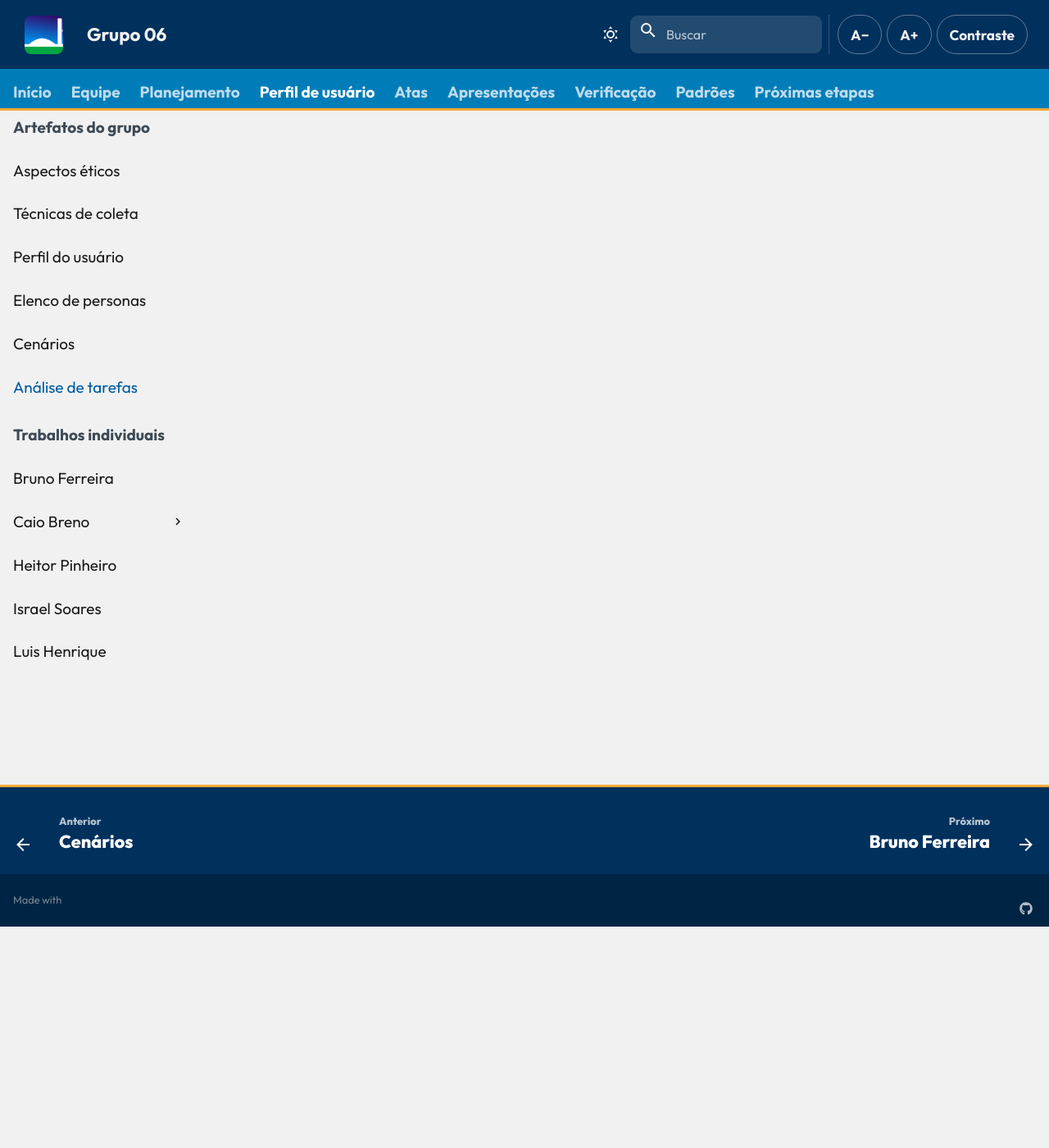
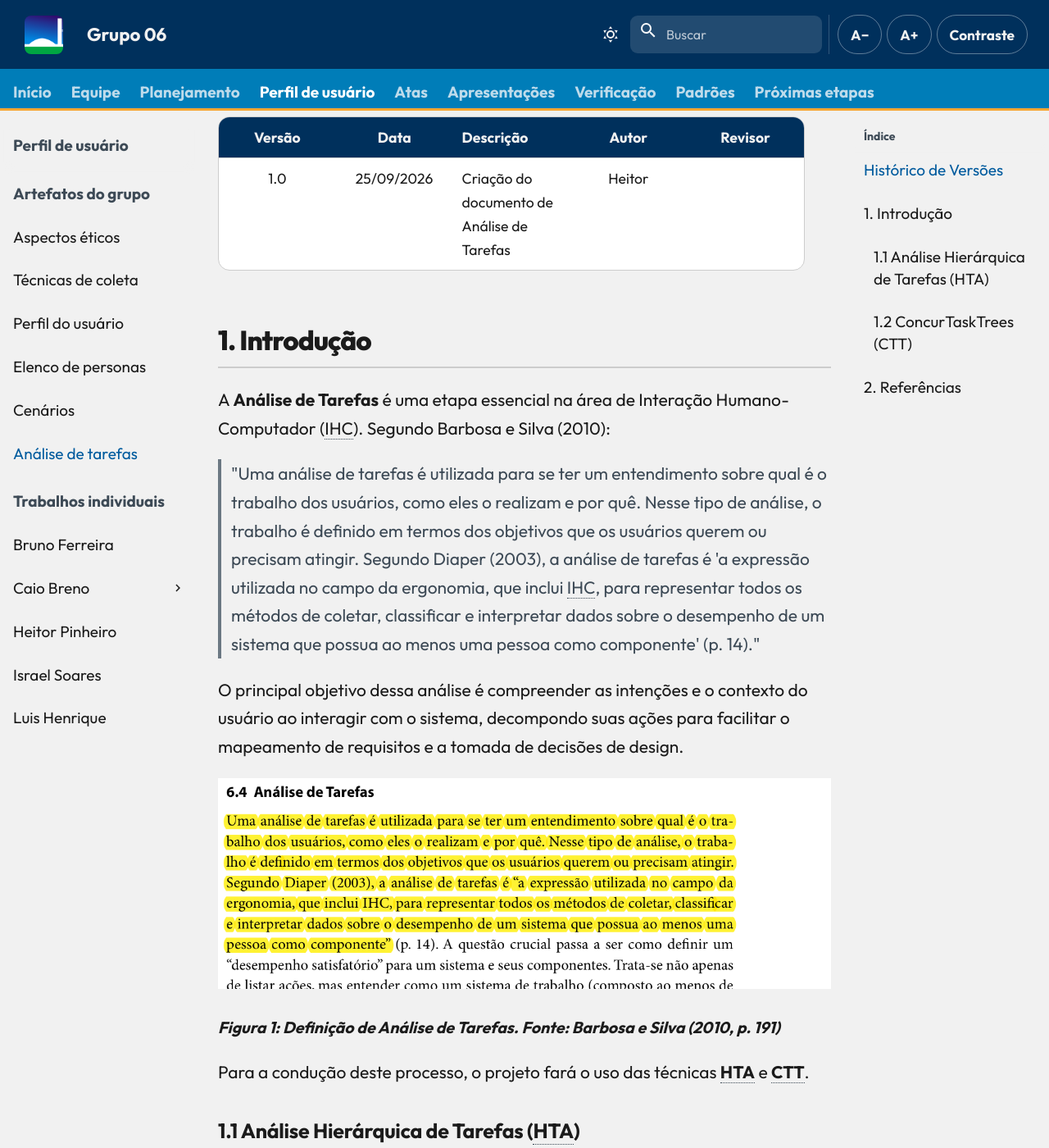
Before and after one commit to Interacao-Humano-Computador/2026.2-Grupo06, an MkDocs documentation site: the page built from docs/entrega-2/analise-tarefas.md, in a window 1280 px wide and 1400 px high, scrolled down 270 px. Shown: the whole window at 82% size. Built offline with MkDocs 1.6.1 and Material for MkDocs 9.7.7, drawn with Linux system fonts in a browser that asks for light colours; comment, search, counter and statistics services are not loaded; some of the changed text lies outside the part shown.

Commit message:
docs: adiciona introdução e fundamentação teórica de análise de tarefas

```diff
--- a/docs/entrega-2/analise-tarefas.md
+++ b/docs/entrega-2/analise-tarefas.md
@@ -1 +1,40 @@
 # Análise de tarefas
+
+## Histórico de Versões
+
+| Versão | Data | Descrição | Autor | Revisor |
+| :---: | :---: | :--- | :---: | :---: |
+| 1.0 | 25/09/2026 | Criação do documento de Análise de Tarefas | Heitor | |
+
+## 1. Introdução
+
+A **Análise de Tarefas** é uma etapa essencial na área de Interação Humano-Computador (IHC). Segundo Barbosa e Silva (2010):
+
+> "Uma análise de tarefas é utilizada para se ter um entendimento sobre qual é o trabalho dos usuários, como eles o realizam e por quê. Nesse tipo de análise, o trabalho é definido em termos dos objetivos que os usuários querem ou precisam atingir. Segundo Diaper (2003), a análise de tarefas é 'a expressão utilizada no campo da ergonomia, que inclui IHC, para representar todos os métodos de coletar, classificar e interpretar dados sobre o desempenho de um sistema que possua ao menos uma pessoa como componente' (p. 14)."
+
+O principal objetivo dessa análise é compreender as intenções e o contexto do usuário ao interagir com o sistema, decompondo suas ações para facilitar o mapeamento de requisitos e a tomada de decisões de design.
+
+![Definição de Análise de Tarefas](../assets/img/referencias/barbosa-analise.png)
+<figcaption>Figura 1: Definição de Análise de Tarefas. Fonte: Barbosa e Silva (2010, p. 191)</figcaption>
+
+Para a condução deste processo, o projeto fará o uso das técnicas **HTA** e **CTT**.
+
+### 1.1 Análise Hierárquica de Tarefas (HTA)
+
+A técnica HTA (*Hierarchical Task Analysis*) busca mapear a estrutura hierárquica dos objetivos do usuário, detalhando passo a passo as ações e sub-objetivos necessários para alcançá-los. De acordo com a literatura base:
+
+> "A Análise Hierárquica de Tarefas (HTA - *Hierarchical Task Analysis*) foi desenvolvida na década de 1960 para entender as competências e habilidades exibidas em tarefas complexas e não repetitivas, bem como para auxiliar na identificação de problemas de desempenho (Annett, 2003; Annett e Duncan, 1967). Ela ajuda a relacionar o que as pessoas fazem (ou se recomenda que façam), por que o fazem, e quais as consequências caso não o façam corretamente." (BARBOSA e SILVA, 2010).
+
+![Definição de HTA](../assets/img/referencias/barbosa-hta.png)
+<figcaption>Figura 2: Definição da Análise Hierárquica de Tarefas (HTA). Fonte: Barbosa e Silva (2010, p. 192)</figcaption>
+
+### 1.2 ConcurTaskTrees (CTT)
+
+A técnica CTT (*ConcurTaskTrees*) complementa a HTA, oferecendo um modelo visual que permite analisar a interface através das relações temporais e lógicas das tarefas. O CTT é utilizado para visualizar características como paralelismo, ordenação sequencial, escolha e exclusão mútua entre as tarefas executadas tanto pelo usuário quanto pelo sistema. Dessa forma, é possível simular e planejar a interação de forma mais dinâmica.
+
+![Definição de CTT](../assets/img/referencias/barbosa-ctt.png)
+<figcaption>Figura 3: Representação da técnica ConcurTaskTrees (CTT). Fonte: Barbosa e Silva (2010, p. 203)</figcaption>
+
+## 2. Referências
+
+BARBOSA, S. D. J.; SILVA, B. S. Interação humano-computador. Rio de Janeiro: Elsevier, 2010.
```
Also changed, not shown: docs/assets/img/referencias/barbosa-analise.png (added), docs/assets/img/referencias/barbosa-ctt.png (added), docs/assets/img/referencias/barbosa-hta.png (added).
